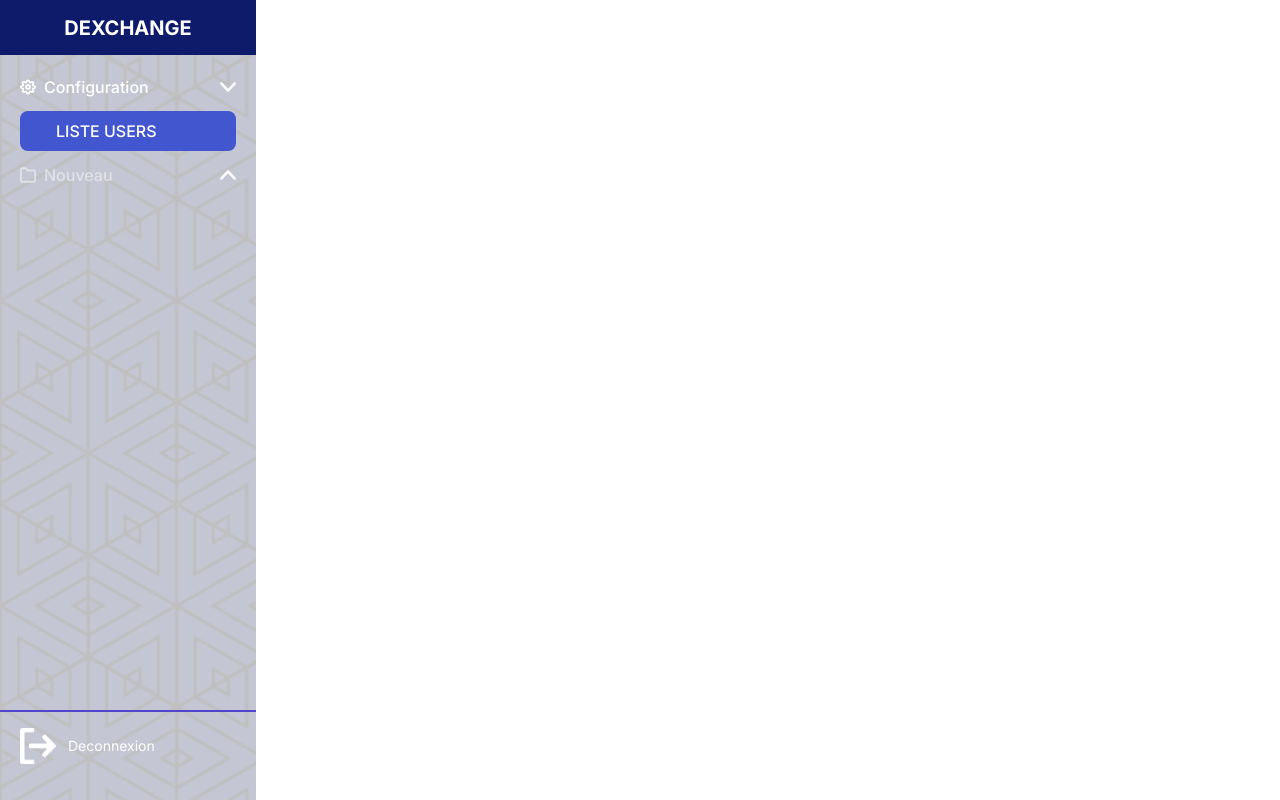
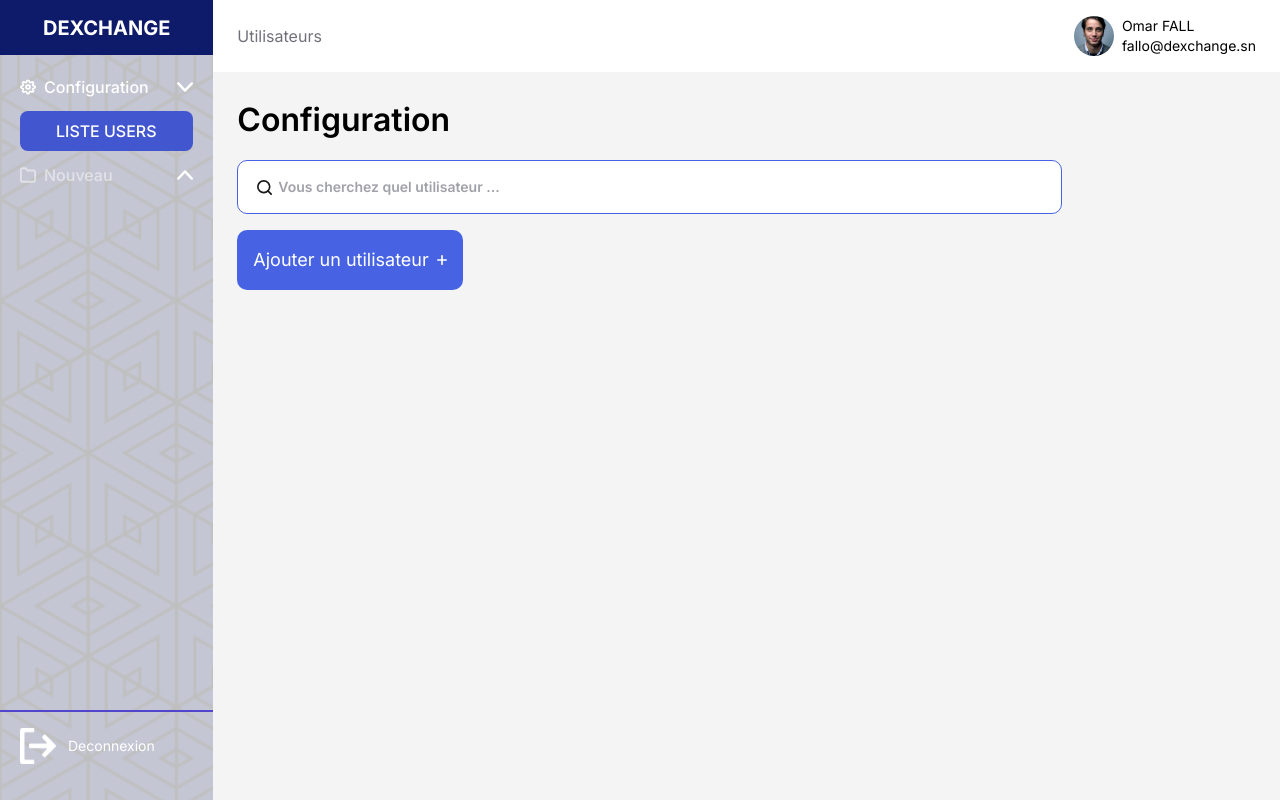
Before and after one commit to Mister-Bajaan/dexchange-frontend, a Next.js app: page /dashboard in a window 1280 px wide. Built offline with nearby package versions, Linux system fonts and the light colour scheme.

Commit message:
title de la page configuration

```diff
--- a/app/(pages)/dashboard/page.js
+++ b/app/(pages)/dashboard/page.js
@@ -1,9 +1,11 @@
 import Sidebar from "../../ui/components/sidebar/sidebar.component";
+import ContentConfiguration from "../../ui/modules/content-configuration/content";
 
 export default function Dashboard() {
   return (
-    <>
+    <div className="flex">
       <Sidebar />
-    </>
+      <ContentConfiguration />
+    </div>
   );
 }
--- /dev/null
+++ b/app/ui/components/button/btn-add-user/btn-add-user.jsx
@@ -0,0 +1,20 @@
+import Image from "next/image";
+
+export default function BtnAddUser() {
+  return (
+    <div className="flex items-center justify-between bg-blue-500 max-w-[226px] p-4 rounded-[10px] cursor-pointer hover:bg-blue-400">
+      <div>
+        <p className="text-white text-lg font-normal">Ajouter un utilisateur</p>
+      </div>
+
+      <div>
+        <Image
+          src={"/assets/icons/add.svg"}
+          alt="add-user"
+          width={10}
+          height={10}
+        />
+      </div>
+    </div>
+  );
+}
--- /dev/null
+++ b/app/ui/components/topbar/topbar.component.jsx
@@ -0,0 +1,27 @@
+import Image from "next/image";
+
+export default function Topbar() {
+  return (
+    <div className="flex justify-between items-center w-full px-6 py-4 bg-white  ">
+      <div>
+        <h4 className="text-gray-500">Utilisateurs</h4>
+      </div>
+
+      <div className="flex items-center gap-2 ">
+        <div>
+          <Image
+            src={"/assets/images/profil.svg"}
+            alt="logo"
+            width={40}
+            height={40}
+          />
+        </div>
+
+        <div className="flex flex-col  text-sm">
+          <p>Omar FALL</p>
+          <p>fallo@dexchange.sn</p>
+        </div>
+      </div>
+    </div>
+  );
+}
--- /dev/null
+++ b/app/ui/modules/content-configuration/content.jsx
@@ -0,0 +1,30 @@
+import Image from "next/image";
+import Topbar from "../../components/topbar/topbar.component";
+import BtnAddUser from "../../components/button/btn-add-user/btn-add-user";
+
+export default function ContentConfiguration() {
+  return (
+    <div className="w-full bg-gray-100 space-y-4">
+      <Topbar />
+      <div className=" flex flex-col px-6 pt-2 font-semibold space-y-4">
+        <h2 className="text-[32px]">Configuration</h2>
+        <div className="relative max-w-[825px] ">
+          <Image
+            src="/assets/icons/search.svg"
+            alt="content-configuration"
+            width={15}
+            height={15}
+            className="absolute top-5 left-5"
+          />
+          <input
+            type="search"
+            className="w-full px-10 py-4 text-sm text-gray-700 bg-white rounded-[10px] border border-blue-500 focus:outline-none "
+            placeholder="Vous cherchez quel utilisateur ..."
+          />
+        </div>
+
+        <BtnAddUser />
+      </div>
+    </div>
+  );
+}
--- a/jsconfig.json
+++ b/jsconfig.json
@@ -1,5 +1,6 @@
 {
   "compilerOptions": {
+    "baseUrl": ".",
     "paths": {
       "@/*": ["./*"]
     }
```
